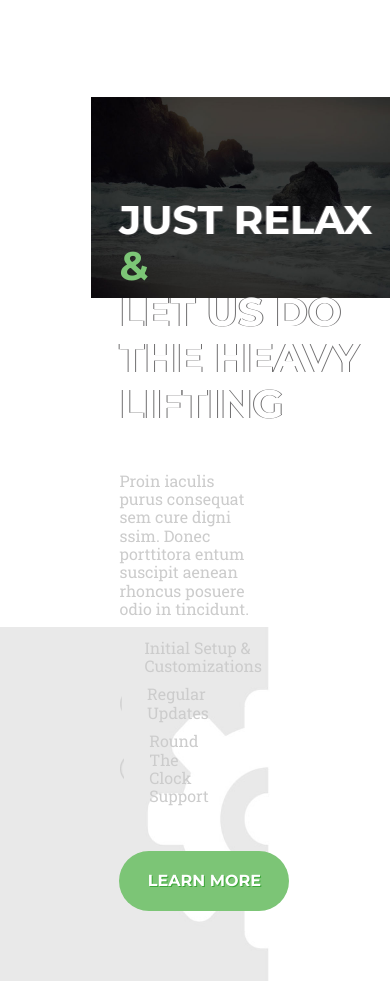
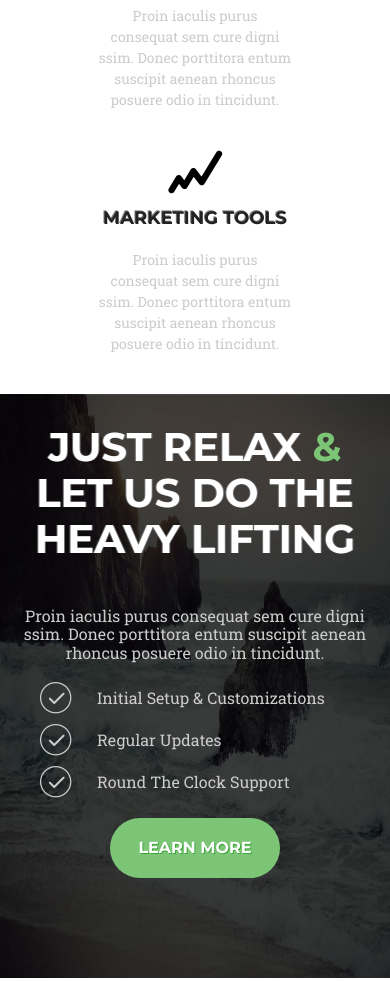
Before and after one commit to Shadowman69/My-portfolio, a plain HTML site: page Treehouse PSD Template/index.html in a window 390 px wide. Shown: the part 1321-2302 px from the top of the page. Drawn offline with nearby package versions, Linux system fonts and the light colour scheme; files that its build step writes are made by us from their sources.

Commit message:
The Services section was made adaptive

```diff
--- a/Treehouse PSD Template/index.html
+++ b/Treehouse PSD Template/index.html
@@ -51,6 +51,7 @@
             <div class="container">
                 <h2 class="section_title">Professional Services</h2>
                 <p>Proin iaculis purus consequat sem cure</p>
+                <div class="service_container">
                     <div class="services_item">
                         <img src="img/heart.png" alt="#"/>
                         <h3>Beautiful Design</h3>
@@ -76,6 +77,7 @@
                         </p>
                     </div>
                 </div>
+            </div>
             <div class="services_fluid_container">
                 <div class="services_content">
                     <h2 class="section_title">Just relax <span>&</span><br/>
--- a/Treehouse PSD Template/media.css
+++ b/Treehouse PSD Template/media.css
@@ -1,3 +1,4 @@
+
 @media screen and (max-width: 1400px) {
     nav {
         width: 70%;
@@ -5,6 +6,31 @@
 
     nav ul li {
         font-size: 22px;
+    }
+}
+
+@media screen and (max-width: 1260px) {
+    .services_fluid_container {
+        background-size: 90%, contain;
+    }
+}
+
+@media screen and (max-width: 1200px) {
+    .container {
+        width: 100%;
+    }
+}
+
+@media screen and (max-width: 1150px) {
+    .services_fluid_container {
+        width: 100%;
+        overflow: hidden;
+        background: url(img/sea.jpg) 142% 0% no-repeat;
+        background-size: 100% 100%;
+    }
+
+    .services_content ul {
+        width: 50%;
     }
 }
 
@@ -52,6 +78,29 @@
     }
 }
 
+@media screen and (max-width: 950px) {
+    .services_fluid_container {
+        height: auto;
+    }
+
+    .services_content {
+        width: 100%;
+        float: none;
+        text-align: center;
+    }
+
+    .services_content h2 {
+        margin-top: 30px;
+    }
+
+    .services_content p,
+    .services_content ul {
+        width: 40%;
+        margin: 0 auto;
+        margin-bottom: 20px;
+    }
+}
+
 @media screen and (max-width: 900px) {
     nav {
         height: auto;
@@ -64,6 +113,30 @@
     nav ul li {
         display: block;
         margin: 0 auto;
+    }
+
+    .services_content p {
+        width: 100%;
+    }
+
+    .services_content ul {
+        width: 60%;
+    }
+}
+
+@media screen and (max-width: 750px) {
+    .services_item {
+        width: 100%;
+    }
+
+    .services_item img {
+        margin-bottom: 10px;
+    }
+
+    .services_item p {
+        width: 50%;
+        margin: 0 auto;
+        margin-bottom: 40px;
     }
 }
 
@@ -84,4 +157,12 @@
     .header_content p {
         font-size: 15px;
     }
+
+    .services_content p {
+        width: 90%;
+    }
+
+    .services_content ul {
+        width: 80%;
+    }
 }
--- a/Treehouse PSD Template/style.css
+++ b/Treehouse PSD Template/style.css
@@ -182,8 +182,13 @@ services p {
     margin-bottom: 80px;
 }
 
+.service_container {
+    width: 100%;
+}
+
 .services_item {
     width: 27.47%;
+    max-height: 330px;
     float: left;
     margin-right: 7.45%;
 }
@@ -215,12 +220,12 @@ services p {
 .services_fluid_container {
     width: 100%;
     overflow: hidden;
-    background: url(img/sea.jpg) 123% 0% no-repeat, url(img/cog.jpg) 0 100% no-repeat;
+    background: url(img/sea.jpg) 142% 0% no-repeat, url(img/cog.jpg) 0 100% no-repeat;
     background-size: 81%, contain;
 }
 
 .services_content {
-    width: 69.38%;
+    width: 67.38%;
     float: right;
     text-align: left;
 }
```
Lines whose indentation alone changed are shown as unchanged.
